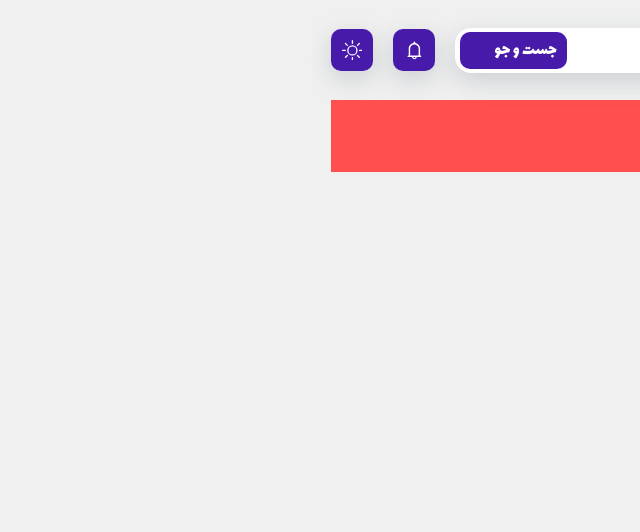
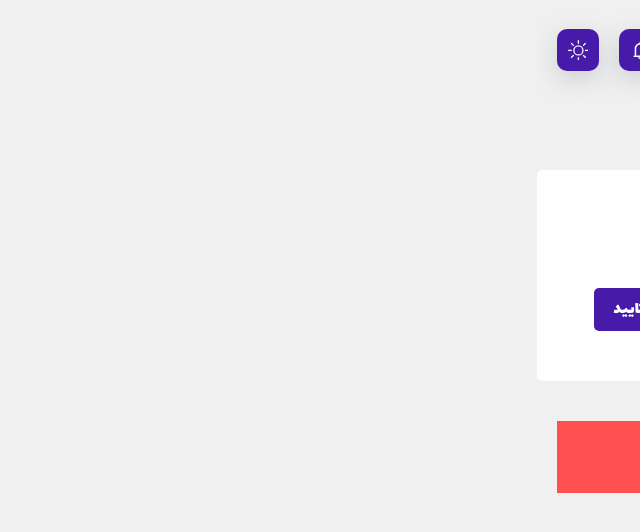
Before and after one commit to AmirNouri-dev/cms-farsi, a React (Vite) app: page /comments in a window 1280 px wide. Shown: the top 532 px of the page, without its empty margins (640-1280 px from the left). Built offline with nearby package versions, Linux system fonts and the light colour scheme.

Commit message:
code & style comments table comp

```diff
--- a/src/Components/CommentsTable/CommentsTable.css
+++ b/src/Components/CommentsTable/CommentsTable.css
@@ -0,0 +1,47 @@
+.cms-main {
+  margin-top: 60px;
+  padding: 20px;
+  border-radius: 5px;
+}
+.cms-table {
+  width: 100%;
+  padding: 30px 20px 20px;
+  background-color: var(--white);
+  display: flex;
+  align-items: center;
+  justify-content: space-around;
+  border-radius: 5px;
+}
+.cms-table thead {
+  margin-top: 20px;
+}
+.cms-table th {
+  font-size: 1.1rem;
+  padding: 20px;
+}
+.cms-show-btn {
+  width: 100% !important;
+}
+.cms-main button {
+  display: flex;
+  justify-content: center;
+  align-items: center;
+  background-color: var(--blue);
+  color: var(--white);
+  border: none;
+  padding: 8px 16px;
+  cursor: pointer;
+  font-size: 1.1rem;
+  width: 70px;
+  border-radius: 5px;
+  -webkit-border-radius: 5px;
+  -moz-border-radius: 5px;
+  -ms-border-radius: 5px;
+  -o-border-radius: 5px;
+}
+
+.cms-table tbody td:nth-child(6) {
+  display: flex;
+  justify-content: center;
+  column-gap: 10px;
+}
--- a/src/Components/CommentsTable/CommentsTable.jsx
+++ b/src/Components/CommentsTable/CommentsTable.jsx
@@ -0,0 +1,39 @@
+import React from "react";
+import "./CommentsTable.css";
+export default function CommentsTable() {
+  return (
+    <div className="cms-main">
+      <div className="cms-table">
+        <table>
+          <thead>
+            <tr>
+              <th>نام کاربر</th>
+              <th>نام محصول</th>
+              <th>نمایش کامنت</th>
+              <th>تاریخ ثبت</th>
+              <th>ساعت ثبت</th>
+              <th></th>
+            </tr>
+          </thead>
+          <tbody>
+            <tr>
+              <td>علی</td>
+              <td>ایفون</td>
+              <td>
+                <button className="cms-show-btn">دیدن متن</button>
+              </td>
+              <td>2000</td>
+              <td>2000</td>
+              <td>
+                <button>ویرایش</button>
+                <button>حذف</button>
+                <button>پاسخ</button>
+                <button>تایید</button>
+              </td>
+            </tr>
+          </tbody>
+        </table>
+      </div>
+    </div>
+  );
+}
--- a/src/Pages/Comments/Comments.jsx
+++ b/src/Pages/Comments/Comments.jsx
@@ -1,10 +1,12 @@
 import React from "react";
 import "./Comments.css";
 import ErrorBox from "../../Components/ErrorBox/ErrorBox";
+import CommentsTable from "../../Components/CommentsTable/CommentsTable";
 
 export default function Comments() {
   return (
     <div>
+      <CommentsTable />
       <ErrorBox msg="هیچ کامنتی یافت نشد !" />
     </div>
   );
```
